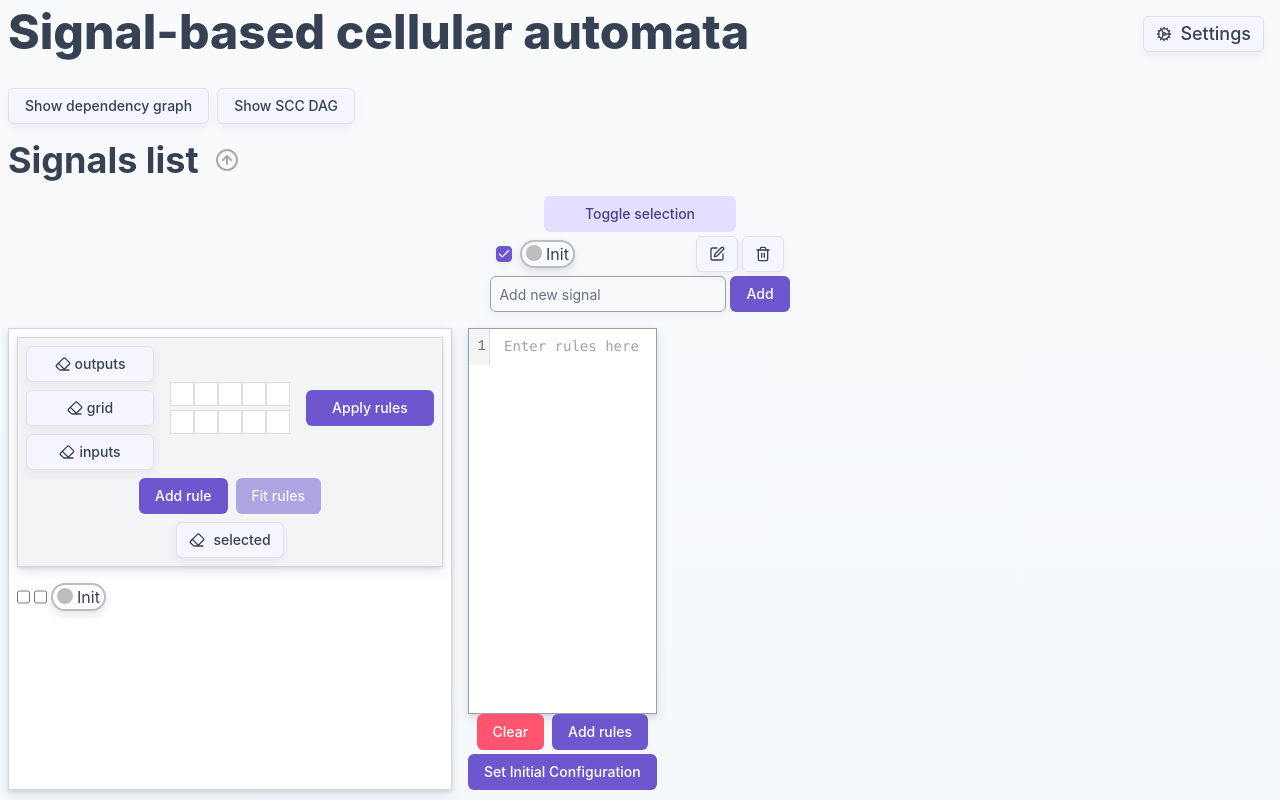
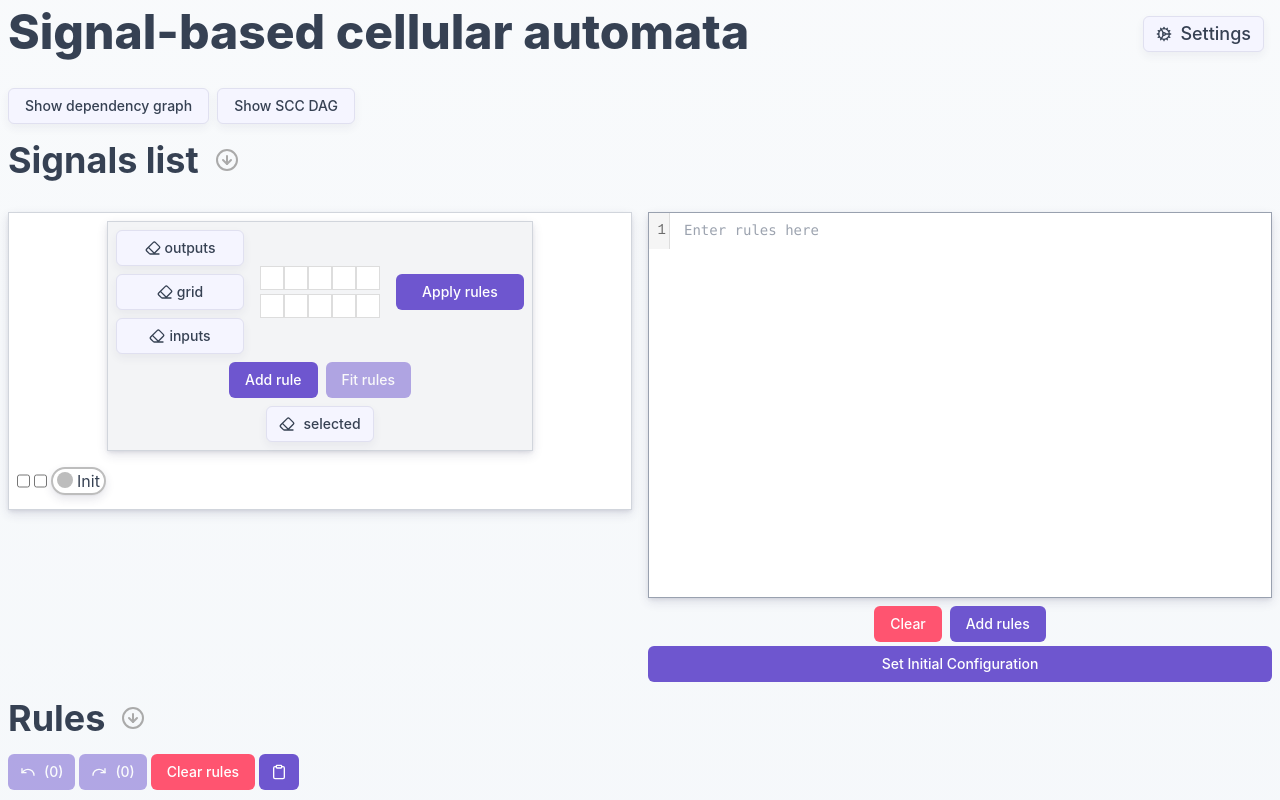
Before and after one commit to vpoupet/sca, a React (Vite) app: page / in a window 1280 px wide. Shown: the top 800 px of the page. Built offline with nearby package versions, Linux system fonts and the light colour scheme.

Commit message:
refactor: components arrangement

```diff
--- a/index.html
+++ b/index.html
@@ -4,7 +4,7 @@
     <meta charset="UTF-8" />
     <link rel="icon" type="image/svg+xml" href="/favicon.png" />
     <meta name="viewport" content="width=device-width, initial-scale=1.0" />
-    <title>automata</title>
+    <title>Signal Automata</title>
   </head>
   <body>
     <div id="root"></div>
--- a/src/App.tsx
+++ b/src/App.tsx
@@ -164,7 +164,8 @@ export default function App() {
                 setColorPickingSignal={setColorPickingSignal}
                 setSignalColor={setSignalColor}
             />
-            <div className="flex gap-4">
+            <div className="flex flex-col lg:flex-row gap-4">
+                <div className="lg:w-1/2">
                     <EditGrid
                         grid={grid}
                         setGrid={setGrid}
@@ -178,7 +179,8 @@ export default function App() {
                         setActiveOutputCells={setActiveOutputCells}
                         colorMap={colorMap}
                     />
-                <div className="flex flex-col gap-1">
+                </div>
+                <div className="flex flex-col gap-1 lg:w-1/2">
                     <RuleInputArea
                         automaton={automataHistory[automatonIndex]}
                         setAutomaton={setAutomaton}
--- a/src/components/EditGrid.tsx
+++ b/src/components/EditGrid.tsx
@@ -164,7 +164,7 @@ export default function EditGrid(props: EditGridProps) {
     });
 
     return (
-        <div className="flex flex-col items-center gap-4 p-2 bg-white border border-gray-300 shadow-md">
+        <div className="flex flex-col items-center gap-4 p-2 bg-white border border-gray-300 shadow-md max-h-200 overflow-scroll">
             <div className="flex flex-col items-center gap-2 p-2 bg-gray-100 border border-gray-300 shadow-md w-fit">
                 <div className="flex items-center gap-4">
                     <div className="flex flex-col w-32 gap-2">
--- a/src/components/RuleInputArea.tsx
+++ b/src/components/RuleInputArea.tsx
@@ -47,9 +47,9 @@ export default function RuleInputArea(props: RuleInputAreaProps) {
                     ruleEditorTheme,
                 ]}
                 minHeight="24rem"
-                className="w-full overflow-hidden border border-gray-400 bg-white font-mono shadow-md"
+                className="w-full overflow-scroll border border-gray-400 bg-white font-mono shadow-md max-h-200"
             />
-            <div className="flex flex-row justify-center w-full gap-2">
+            <div className="flex flex-row justify-center w-full gap-2 mt-2">
                 <Button variant="destructive" onClick={clearTextArea}>
                     Clear
                 </Button>
--- a/src/components/RulesList.tsx
+++ b/src/components/RulesList.tsx
@@ -34,7 +34,7 @@ export default function RulesList(props: RulesListProps) {
         settings,
         colorMap,
     } = props;
-    const [isExpanded, setIsExpanded] = useState(true);
+    const [isExpanded, setIsExpanded] = useState(false);
 
     function deleteRule(rule: Rule) {
         const newAutomaton = automaton.clone();
--- a/src/components/SignalsList.tsx
+++ b/src/components/SignalsList.tsx
@@ -43,7 +43,7 @@ export default function SignalsList({
     setColorPickingSignal,
     setSignalColor,
 }: SignalsListProps) {
-    const [isExpanded, setIsExpanded] = useState(true);
+    const [isExpanded, setIsExpanded] = useState(false);
     const [newSignalValue, setNewSignalValue] = useState("");
     const signalsList = automaton.getSignalsList(extraSignalsSet);
 
@@ -142,7 +142,7 @@ export default function SignalsList({
                     <Button onClick={toggleAllSignals} variant="secondary" className="w-48">
                         Toggle selection
                     </Button>
-                    <div className="flex flex-col w-fit">
+                    <div className="flex flex-row w-fit flex-wrap gap-x-4 gap-y-1">
                         {signalsList.map((signal) => (
                             <SignalsListItem
                                 key={signal.description}
--- a/src/components/ui/tooltip.tsx
+++ b/src/components/ui/tooltip.tsx
@@ -50,7 +50,7 @@ function TooltipContent({
         {...props}
       >
         {children}
-        <TooltipPrimitive.Arrow className="bg-foreground fill-foreground z-50 size-2.5 translate-y-[calc(-50%_-_2px)] rotate-45 rounded-[2px]" />
+        <TooltipPrimitive.Arrow className="bg-foreground fill-foreground z-50 size-2.5 translate-y-[calc(-50%-2px)] rotate-45 rounded-[2px]" />
       </TooltipPrimitive.Content>
     </TooltipPrimitive.Portal>
   )
```
Lines whose indentation alone changed are shown as unchanged.
